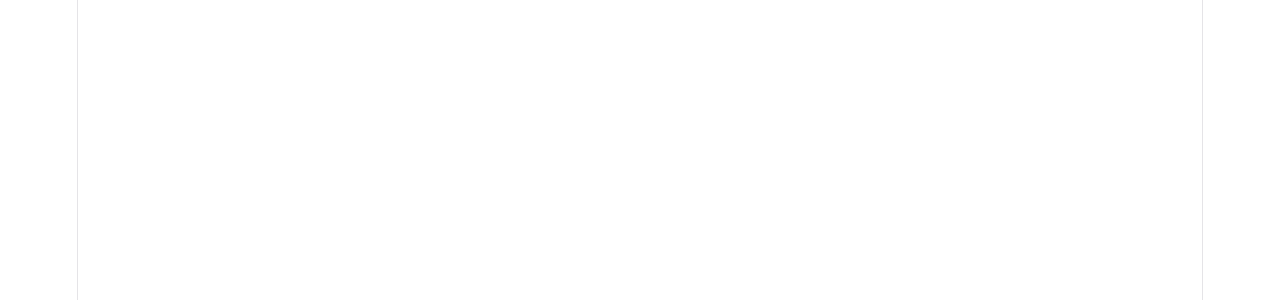
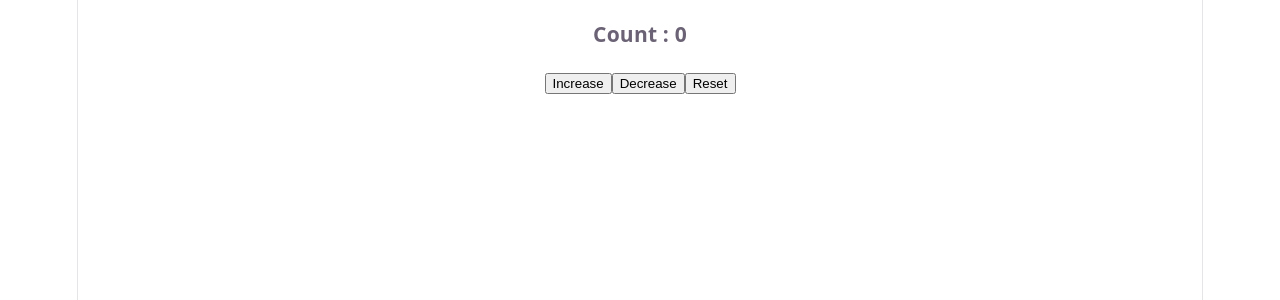
Before and after one commit to aminulislamdev/programming-hero-module-28, a React (Vite) app in the folder event-state/: page / in a window 1280 px wide. Shown: the top 300 px of the page. Built offline with nearby package versions, Linux system fonts and the light colour scheme.

Commit message:
Add counter component with useState and controls

```diff
--- a/event-state/src/App.tsx
+++ b/event-state/src/App.tsx
@@ -1,8 +1,10 @@
+import Counter from "./Counter"
+
 function App() {
 
   return (
     <>
-
+      <Counter></Counter>
     </>
   )
 }
--- /dev/null
+++ b/event-state/src/Counter.tsx
@@ -0,0 +1,28 @@
+import { useState } from "react"
+
+export default function Counter() {
+
+  const [count, setCount] = useState(0)
+  const handleIncresde = () => {
+    setCount(count + 1);
+  }
+
+  const handleDecrease = () => {
+    if (count>0){
+      setCount(count-1)
+    }
+  }
+
+  const handleReset = () => {
+    setCount(0);
+  }
+
+  return (
+    <div>
+      <h3>Count : {count}</h3>
+      <button onClick={handleIncresde}>Increase</button>
+      <button onClick={handleDecrease}>Decrease</button>
+      <button onClick={handleReset}>Reset</button>
+    </div>
+  )
+}
```
